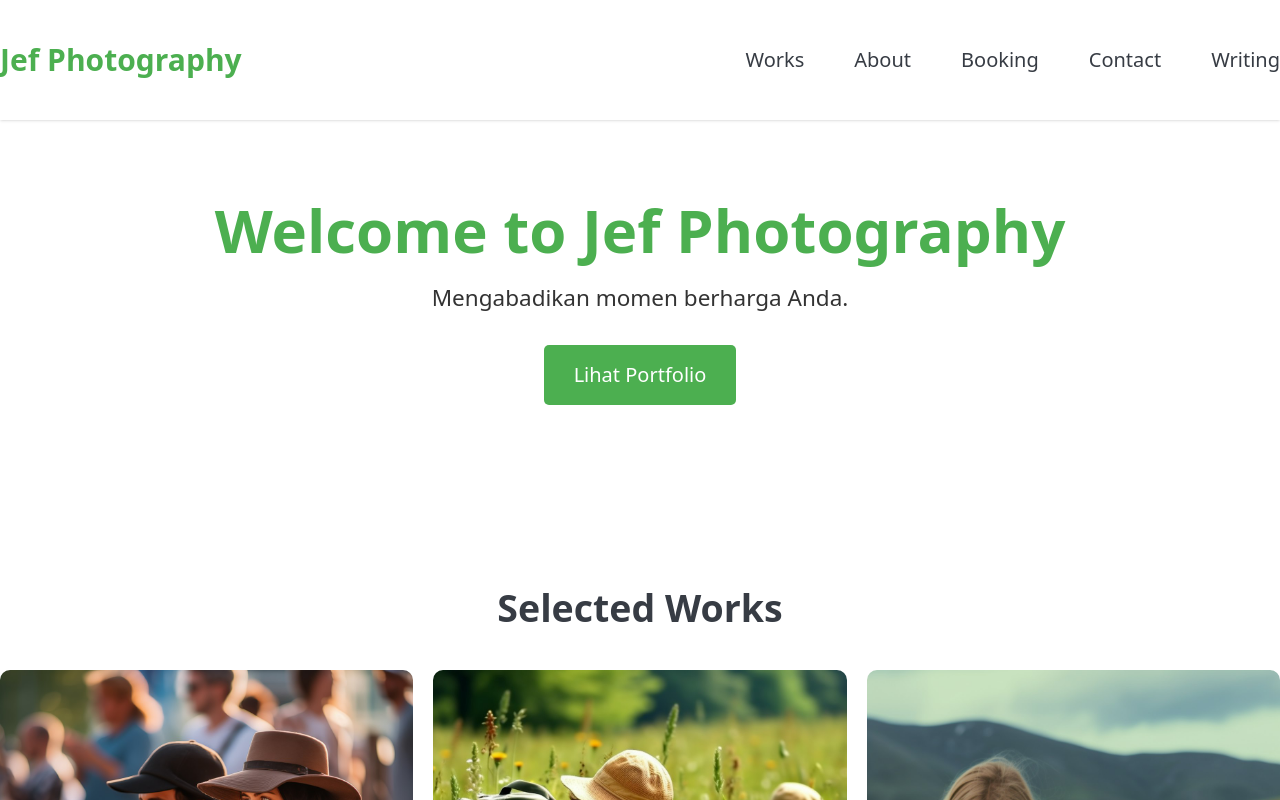
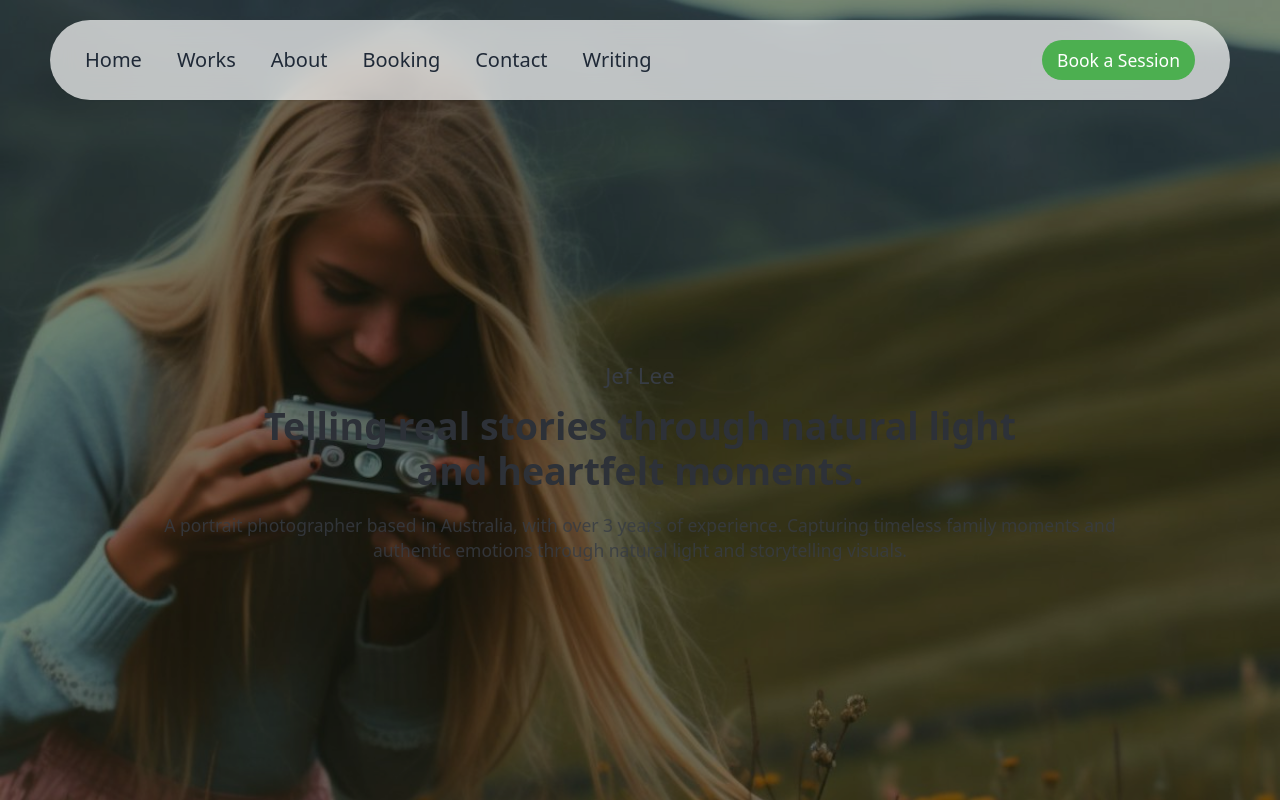
Before and after one commit to yodi-dev/portfolio-jeff, a Nuxt app: page / in a window 1280 px wide. Shown: the top 800 px of the page. Built offline with nearby package versions, Linux system fonts and the light colour scheme.

Commit message:
polish hero section and navbar

```diff
--- a/components/layout/Navbar.vue
+++ b/components/layout/Navbar.vue
@@ -1,8 +1,12 @@
 <template>
-    <header class="bg-white dark:bg-gray-800 shadow">
-        <nav class="container flex items-center justify-between py-4">
-            <NuxtLink to="/" class="text-2xl font-bold text-brand">Jef Photography</NuxtLink>
-            <ul class="flex gap-6">
+    <header class="fixed top-0 left-0 w-full z-50">
+        <nav
+            class="flex justify-between items-center px-7 bg-white/70 dark:bg-gray-900/50 backdrop-blur-md shadow-sm rounded-full mt-4 mx-10">
+            <!-- Menu kiri -->
+            <ul class="flex gap-3 text-text-light">
+                <li>
+                    <NuxtLink to="/" class="hover:text-brand">Home</NuxtLink>
+                </li>
                 <li>
                     <NuxtLink to="/works" class="hover:text-brand">Works</NuxtLink>
                 </li>
@@ -19,23 +23,12 @@
                     <NuxtLink to="/writing" class="hover:text-brand">Writing</NuxtLink>
                 </li>
             </ul>
+
+            <!-- Tombol kanan -->
+            <NuxtLink to="/booking"
+                class="bg-brand text-sm text-white px-3 py-1.5 rounded-full hover:bg-brand-dark transition-colors">
+                Book a Session
+            </NuxtLink>
         </nav>
     </header>
 </template>
-
-
-<script setup>
-import { useRoute } from 'vue-router'
-import DarkModeToggle from '~/components/ui/DarkModeToggle.vue'
-
-const $route = useRoute()
-
-const navLinks = [
-    { label: 'Home', to: '/' },
-    { label: 'Works', to: '/works' },
-    { label: 'Writing', to: '/writing' },
-    { label: 'About', to: '/about' },
-    { label: 'Booking', to: '/booking' },
-    { label: 'Contact', to: '/contact' }
-]
-</script>
--- a/layouts/default.vue
+++ b/layouts/default.vue
@@ -1,5 +1,7 @@
 <template>
-    <div class="flex flex-col min-h-screen bg-white dark:bg-gray-900 text-gray-900 dark:text-gray-100">
+    <div
+        class="flex flex-col min-h-screen bg-background-light dark:bg-background-dark text-text-light dark:text-text-dark">
+        <!-- Global Wrapper -->
         <!-- Navbar -->
         <Navbar />
 
--- a/pages/index.vue
+++ b/pages/index.vue
@@ -1,14 +1,30 @@
 <template>
-    <!-- Hero -->
-    <section class="container py-16 text-center">
-        <h1 class="text-4xl md:text-5xl font-bold text-brand">Welcome to Jef Photography</h1>
-        <p class="mt-4 text-lg text-text-light dark:text-text-dark max-w-xl mx-auto">
-            Mengabadikan momen berharga Anda.
-        </p>
-        <NuxtLink to="/works"
-            class="inline-block mt-6 px-6 py-3 bg-brand text-white rounded hover:bg-brand-dark transition-colors">
-            Lihat Portfolio
-        </NuxtLink>
+    <section class="relative h-screen flex flex-col justify-center items-center text-center px-6">
+        <!-- Background Image -->
+        <div class="absolute inset-0 bg-cover bg-center w-full" style="background-image: url('/images/preview3.jpeg')">
+        </div>
+
+        <!-- Overlay -->
+        <div class="absolute inset-0 bg-black/40"></div>
+
+        <!-- Content -->
+        <div class="relative z-10 max-w-3xl text-white">
+            <!-- Nama Fotografer -->
+            <p class="text-lg mb-2 mt-24">Jef Lee</p>
+
+            <!-- Headline -->
+            <h1 class="text-3xl md:text-3xl font-semibold leading-tight mb-4">
+                Telling real stories through natural light <br class="hidden md:block" />
+                and heartfelt moments.
+            </h1>
+
+            <!-- Subheadline -->
+            <p class="text-base md:text-sm opacity-80">
+                A portrait photographer based in Australia, with over 3 years of experience.
+                Capturing timeless family moments and authentic emotions through natural light and storytelling
+                visuals.
+            </p>
+        </div>
     </section>
 
     <!-- Selected Works -->
--- a/tailwind.config.js
+++ b/tailwind.config.js
@@ -1,6 +1,5 @@
-/** @type {import('tailwindcss').Config} */
 export default {
-  darkMode: 'class', // pakai class .dark untuk aktifkan dark mode
+  darkMode: 'class',
   content: [
     './components/**/*.{vue,js}',
     './layouts/**/*.vue',
@@ -20,8 +19,8 @@ export default {
           dark: '#121212'
         },
         text: {
-          light: '#333333',
-          dark: '#e0e0e0'
+          light: '#1F2937',
+          dark: '#F3F4F6',
         }
       }
     }
```
